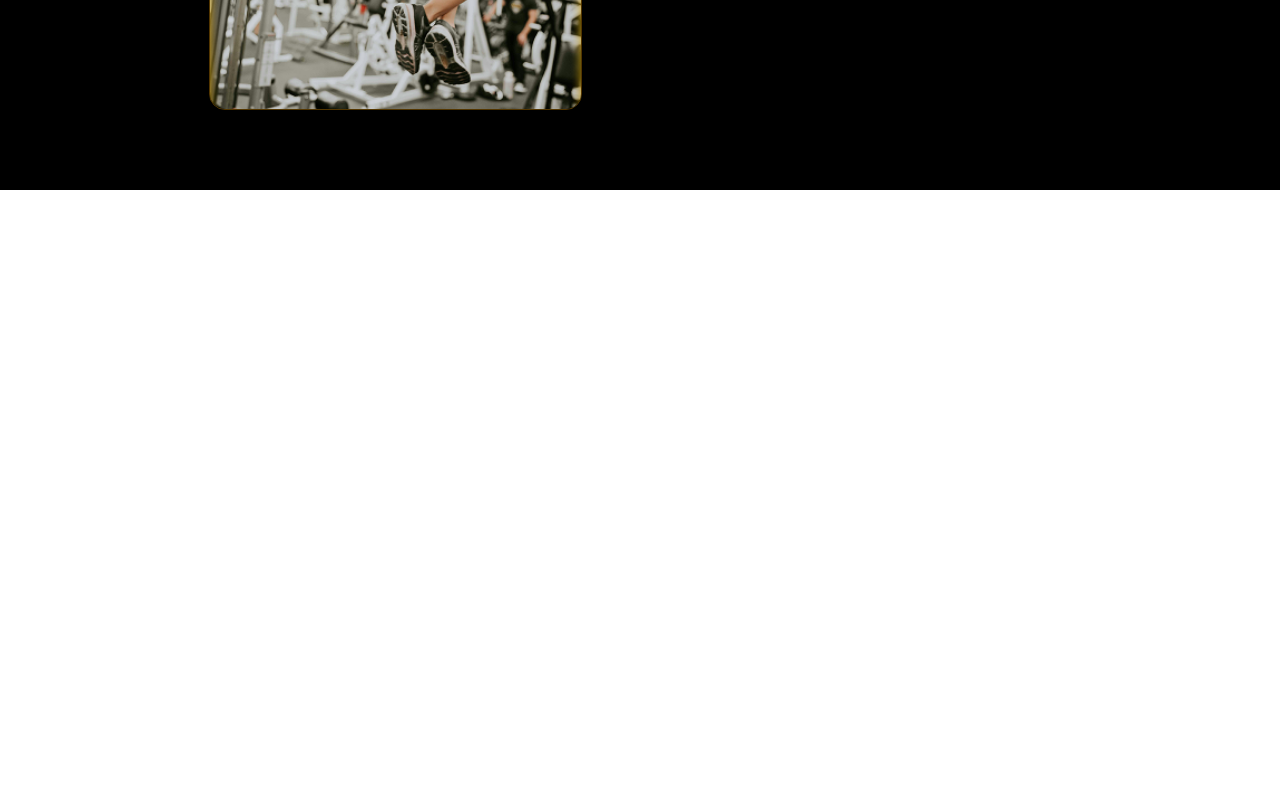
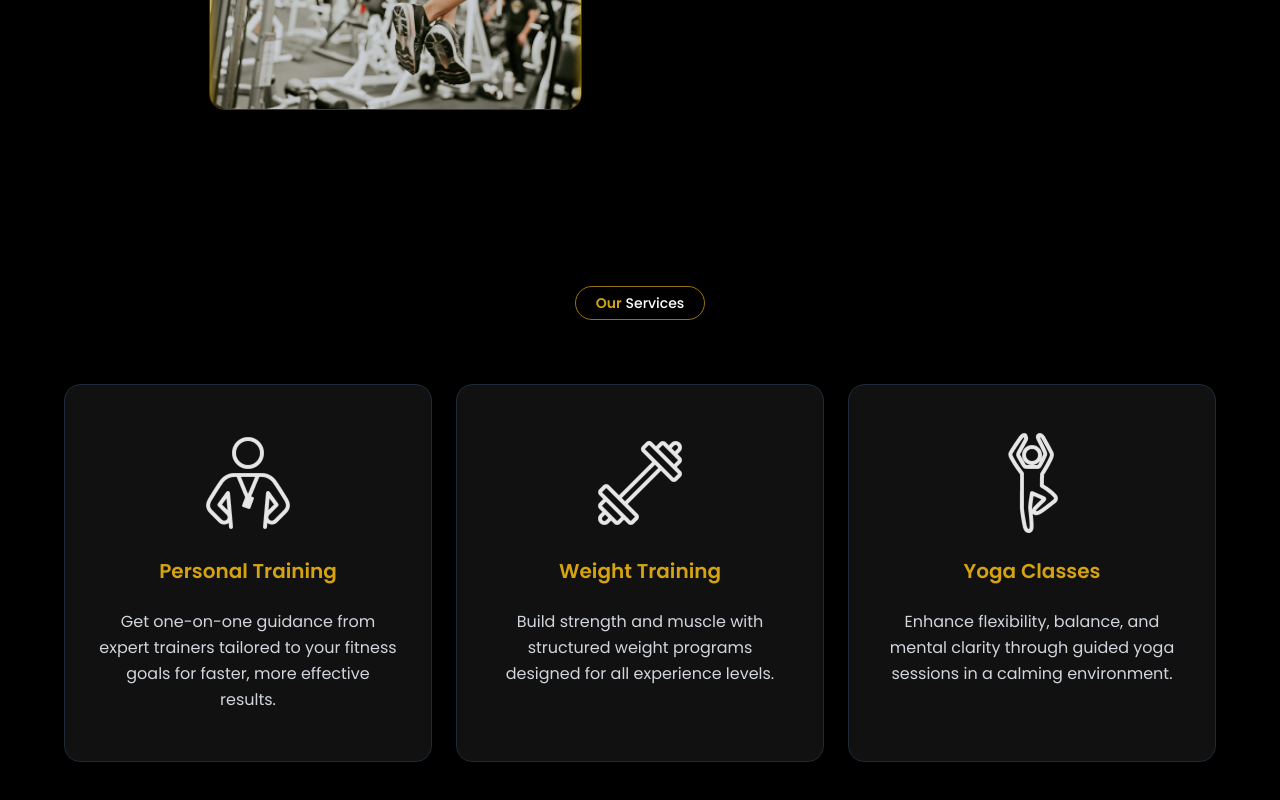
Before and after one commit to Dilukshan16/koncepthive_gym, a Next.js app: page / in a window 1280 px wide. Shown: the part 1470-2270 px from the top of the page. Before the commit the page ends 1660 px from the top, so only its background shows below. Built offline with nearby package versions, Linux system fonts and the light colour scheme.

Commit message:
services section

```diff
--- a/app/page.tsx
+++ b/app/page.tsx
@@ -1,13 +1,17 @@
 import Image from "next/image";
 import Hero from "../components/Hero";
 import About from "../components/About";
-
+import Services from "@/components/Services";
+import Facility from "@/components/Facility";
+import Membership from "@/components/Membership";
+import Contact from "@/components/Contact";
 
 export default function Home() {
   return (
     <div className="min-h-screen font-sans dark:bg-black">
       <Hero/>
       <About/>
+      <Services/>
     </div>
   );
 }
--- /dev/null
+++ b/components/Services.tsx
@@ -0,0 +1,67 @@
+export default function Services() {
+  const services = [
+    {
+      title: "Personal Training",
+      description:
+        "Get one-on-one guidance from expert trainers tailored to your fitness goals for faster, more effective results.",
+      icon: (
+        <img src="/images/personaltrain.png" alt="" />
+      ),
+    },
+    {
+      title: "Weight Training",
+      description:
+        "Build strength and muscle with structured weight programs designed for all experience levels.",
+      icon: (
+        <img src="images/weighttrain.png" alt="" />
+      ),
+    },
+    {
+      title: "Yoga Classes",
+      description:
+        "Enhance flexibility, balance, and mental clarity through guided yoga sessions in a calming environment.",
+      icon: (
+        <img src="images/yoga.png" alt="" />
+      ),
+    },
+  ];
+
+  return (
+    <section className="bg-black text-white py-24 px-6 md:px-16">
+      <div className="max-w-6xl mx-auto flex flex-col items-center gap-16">
+
+        {/* Section Badge */}
+        <div className="inline-flex items-center gap-1 border border-[#D5A310]/70 rounded-full px-5 py-1.5 text-sm font-medium">
+          <span className="text-[#D5A310] font-semibold">Our</span>
+          <span className="text-white">Services</span>
+        </div>
+
+        {/* Cards Grid */}
+        <div className="grid grid-cols-1 md:grid-cols-3 gap-6 w-full">
+          {services.map((service) => (
+            <div
+              key={service.title}
+              className="bg-[#111111] border border-gray-800 rounded-2xl flex flex-col items-center text-center px-8 py-12 gap-6 hover:border-yellow-700/50 transition-colors duration-300"
+            >
+              {/* Icon */}
+              <div className="opacity-90">
+                {service.icon}
+              </div>
+
+              {/* Title */}
+              <h3 className="text-[#D5A310] text-xl font-semibold">
+                {service.title}
+              </h3>
+
+              {/* Description */}
+              <p className="text-gray-300 text-base leading-relaxed">
+                {service.description}
+              </p>
+            </div>
+          ))}
+        </div>
+
+      </div>
+    </section>
+  );
+}
```
